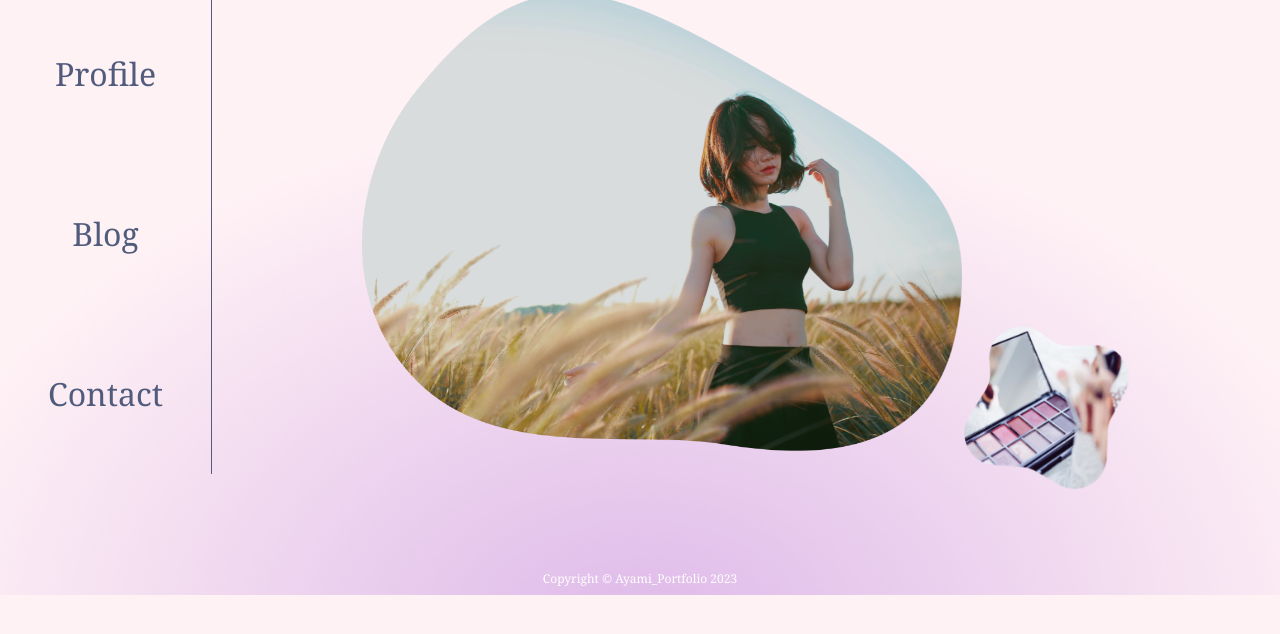
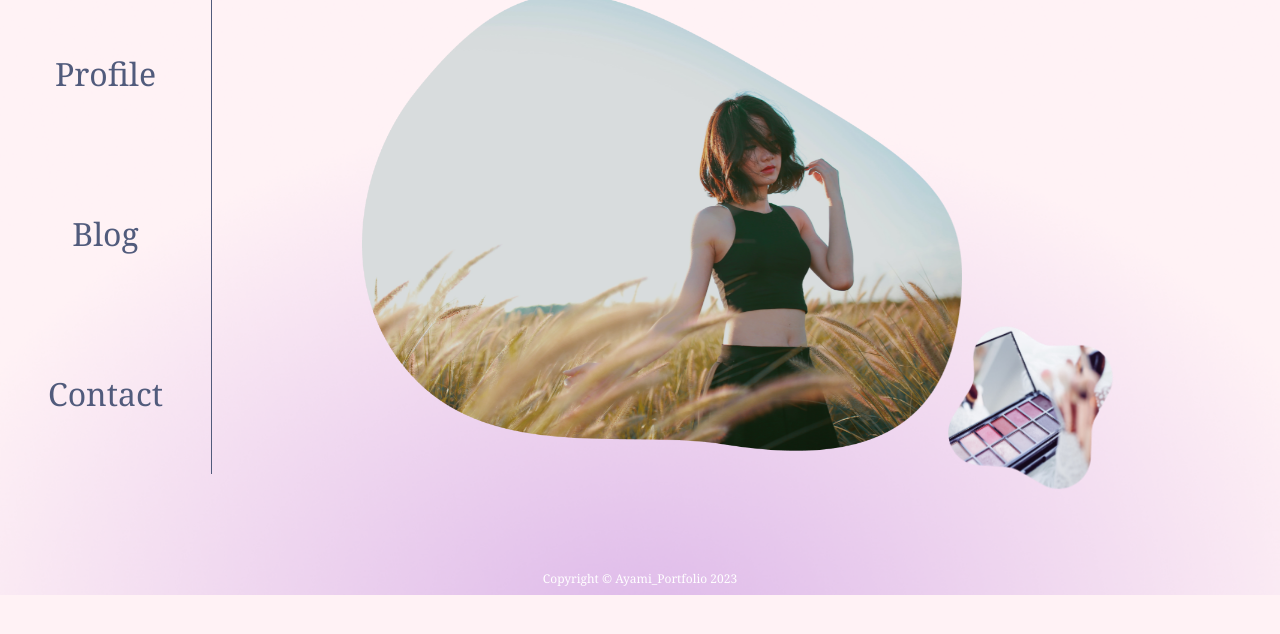
Before and after one commit to JunHata/JunHata.github.io-ayami-portfolio, a plain HTML site: page index.html in a window 1280 px wide. Shown: the part 150-784 px from the top of the page. Drawn offline with nearby package versions, Linux system fonts and the light colour scheme; a web font is replaced by a local one.

Commit message:
css sp表示調整

```diff
--- a/css/style_pc.css
+++ b/css/style_pc.css
@@ -24,7 +24,6 @@
     width: 100%;
     max-width: 1280px;
     margin: 0 auto;
-    object-fit: cover;
 }
 
 .main-nav-sp {
@@ -121,7 +120,8 @@
 }
 
 .main-box {
-    width: 800px;
+    width: 100%;
+    max-width: 800px;
     padding: 0 1rem;
     margin: 3rem auto 0 auto;
     position: relative;
@@ -135,14 +135,15 @@
 
 
 .main-box__top-img1 {
-    width: 600px;
+    width: 95%;
+    max-width: 600px;
     object-fit: cover;
 }
 
 .main-box__top-img2 {
     width: 200px;
     position: absolute;
-    right: 0;
+    right: 16px;
     bottom: 0;
 }
 
--- a/css/style_sp.css
+++ b/css/style_sp.css
@@ -150,7 +150,7 @@
 
 
 .top-container {
-    padding-top: 128px;
+    padding: 128px 0;
 }
 
 .main-nav {
@@ -204,7 +204,7 @@
 
 .main-box {
     width: 100vw;
-    min-height: 100vh;
+    min-height: 80vh;
     position: relative;
 }
 
@@ -676,5 +676,4 @@ input[type="submit"]:hover {
     text-align: center;
     color: #FFFFFF;
     padding-bottom: 0.5rem;
-    margin-top: 4rem;
 }
```
